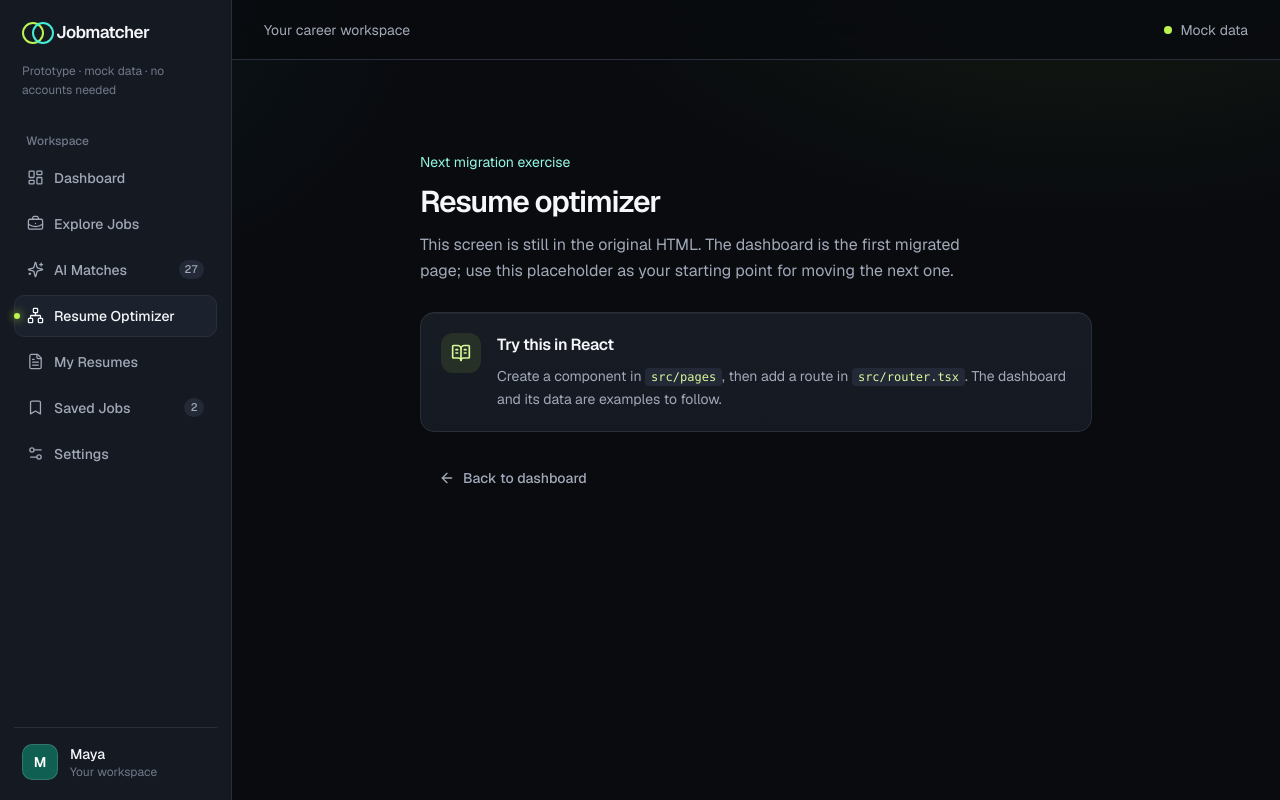
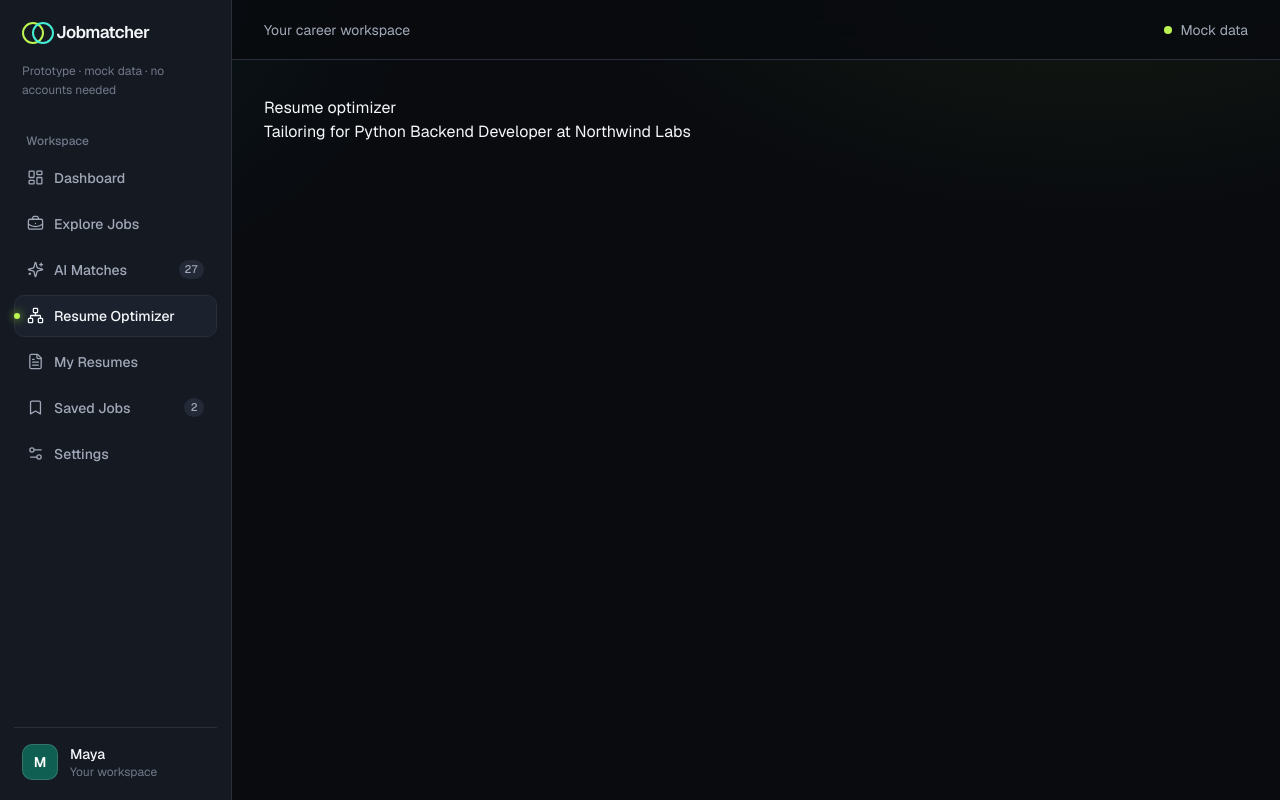
Before and after one commit to RomanMartinezM/job-matcher, a React (Vite) app: page /optimizer in a window 1280 px wide. Built offline with nearby package versions, Linux system fonts and the light colour scheme.

Commit message:
feat: add Resume Optimizer page scaffold

```diff
--- /dev/null
+++ b/src/pages/ResumeOptimizerPage.tsx
@@ -0,0 +1,20 @@
+import { jobs } from "@/data/jobs"
+import { useAppStore } from "@/store/useAppStore"
+
+export function ResumeOptimizerPage() {
+  const savedJobIds = useAppStore((state) => state.savedJobIds)
+
+  const selectedJob =
+    jobs.find((job) => savedJobIds.includes(job.id)) ?? jobs[0]
+
+  return (
+    <main>
+      <h1>Resume optimizer</h1>
+      {selectedJob && (
+        <p>
+          Tailoring for {selectedJob.title} at {selectedJob.company}
+        </p>
+      )}
+    </main>
+  )
+}
--- a/src/router.tsx
+++ b/src/router.tsx
@@ -4,6 +4,7 @@ import { DashboardPage } from "@/pages/DashboardPage"
 import { NotMigratedPage } from "@/pages/NotMigratedPage"
 import { ResumesPage } from "@/pages/ResumesPage"
 import { ExploreJobsPage } from "@/pages/ExploreJobsPage"
+import { ResumeOptimizerPage } from "@/pages/ResumeOptimizerPage"
 
 export const router = createBrowserRouter([
   {
@@ -13,7 +14,7 @@ export const router = createBrowserRouter([
       { index: true, element: <DashboardPage /> },
       { path: "jobs", element: <ExploreJobsPage /> },
       { path: "matches", element: <NotMigratedPage title="AI matches" /> },
-      { path: "optimizer", element: <NotMigratedPage title="Resume optimizer" /> },
+      { path: "optimizer", element: <ResumeOptimizerPage /> },
       { path: "resumes", element: <ResumesPage /> },
       { path: "saved", element: <NotMigratedPage title="Saved jobs" /> },
       { path: "settings", element: <NotMigratedPage title="Settings" /> },
```
